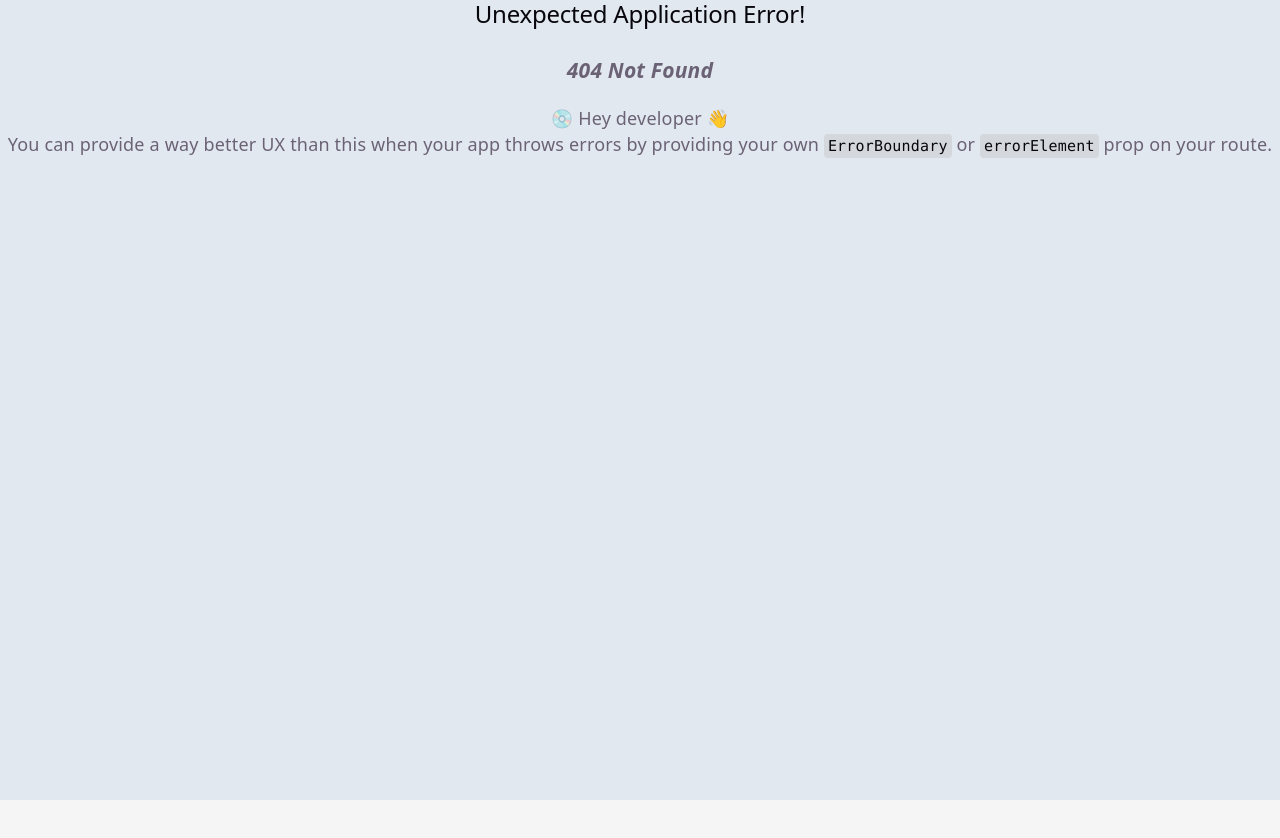
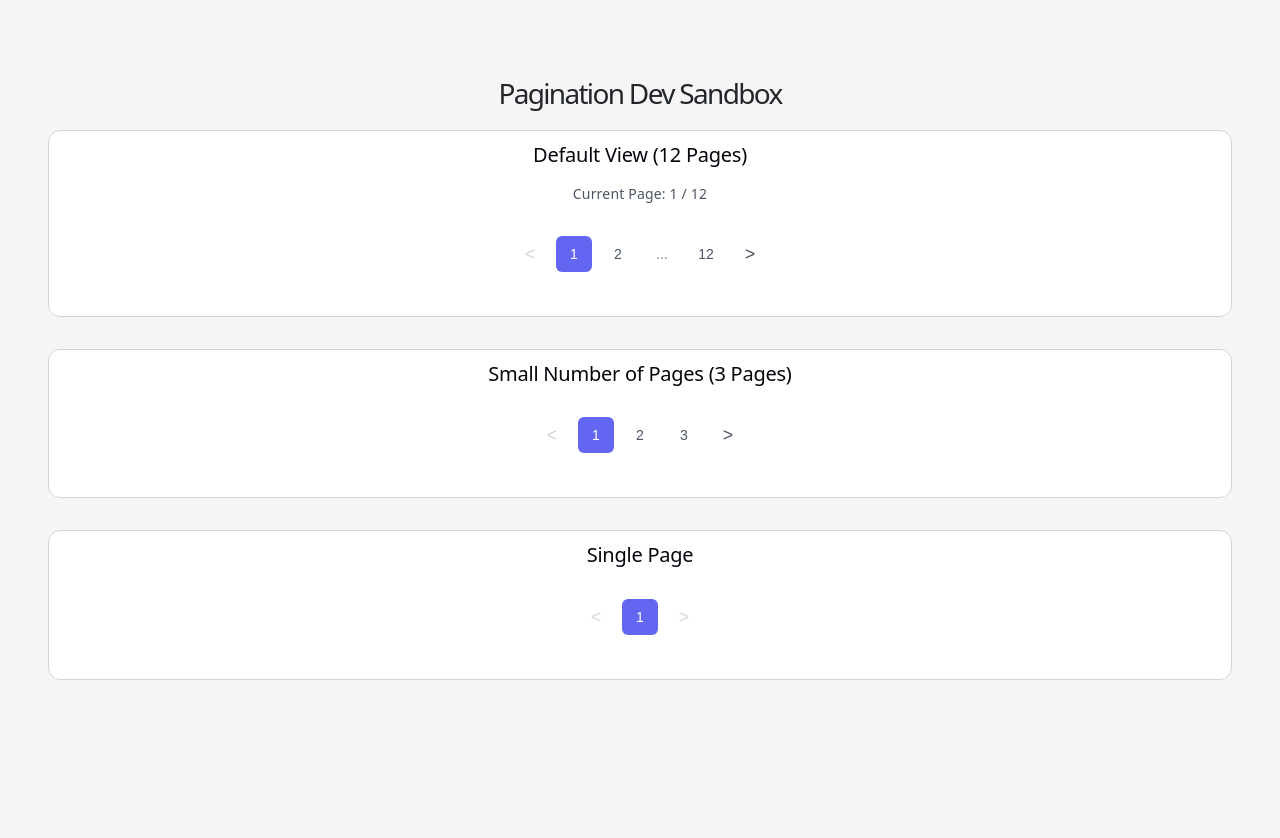
Before and after one commit to goorm-syncode/web-ide-frontend, a React (Vite) app: page /dev/pagination in a window 1280 px wide. Before the commit this address had no page. Shown: the top 838 px of the page. Before the commit the page ends 800 px from the top, so only its background shows below. Built offline with nearby package versions, Linux system fonts and the light colour scheme.

Commit message:
feat: implement reusable Pagination component and add to dev sandbox router

```diff
--- /dev/null
+++ b/src/components/common/Pagination.jsx
@@ -0,0 +1,112 @@
+import React from 'react';
+import '../../styles/components/Pagination.css';
+
+const Pagination = ({
+  currentPage = 1,
+  totalPages = 1,
+  onPageChange,
+  className = '',
+}) => {
+  const isFirstPage = currentPage === 1;
+  const isLastPage = currentPage === totalPages;
+
+  const handlePrev = () => {
+    if (!isFirstPage) {
+      onPageChange(currentPage - 1);
+    }
+  };
+
+  const handleNext = () => {
+    if (!isLastPage) {
+      onPageChange(currentPage + 1);
+    }
+  };
+
+  const renderPageNumbers = () => {
+    const pages = [];
+    const maxVisiblePages = 5;
+
+    if (totalPages <= maxVisiblePages) {
+      for (let i = 1; i <= totalPages; i++) {
+        pages.push(i);
+      }
+    } else {
+      // Always show first
+      pages.push(1);
+
+      if (currentPage > 3) {
+        pages.push('...');
+      }
+
+      // Show neighbors
+      const start = Math.max(2, currentPage - 1);
+      const end = Math.min(totalPages - 1, currentPage + 1);
+
+      for (let i = start; i <= end; i++) {
+        if (!pages.includes(i)) {
+          pages.push(i);
+        }
+      }
+
+      if (currentPage < totalPages - 2) {
+        if (!pages.includes('...')) {
+          pages.push('...');
+        }
+      }
+
+      // Always show last
+      if (!pages.includes(totalPages)) {
+        pages.push(totalPages);
+      }
+    }
+
+    return pages.map((page, index) => {
+      if (page === '...') {
+        return (
+          <span key={`ellipsis-${index}`} className="pagination-ellipsis">
+            ...
+          </span>
+        );
+      }
+
+      return (
+        <button
+          key={page}
+          className={`pagination-item ${currentPage === page ? 'active' : ''}`}
+          onClick={() => onPageChange(page)}
+          aria-current={currentPage === page ? 'page' : undefined}
+        >
+          {page}
+        </button>
+      );
+    });
+  };
+
+  if (totalPages <= 0) return null;
+
+  return (
+    <nav className={`pagination ${className}`} aria-label="Pagination Navigation">
+      <button
+        className="pagination-item pagination-arrow"
+        onClick={handlePrev}
+        disabled={isFirstPage}
+        aria-label="Go to previous page"
+      >
+        &lt;
+      </button>
+
+      {renderPageNumbers()}
+
+      <button
+        className="pagination-item pagination-arrow"
+        onClick={handleNext}
+        disabled={isLastPage}
+        aria-label="Go to next page"
+      >
+        &gt;
+      </button>
+    </nav>
+  );
+};
+
+export default Pagination;
--- /dev/null
+++ b/src/pages/dev/DevPaginationPage.jsx
@@ -0,0 +1,48 @@
+import React, { useState } from 'react';
+import Pagination from '../../components/common/Pagination';
+import Card from '../../components/common/Card';
+
+const DevPaginationPage = () => {
+  const [currentPage, setCurrentPage] = useState(1);
+  const itemsPerPage = 6;
+  const totalItems = 72; // 12 pages
+  const totalPages = Math.ceil(totalItems / itemsPerPage);
+
+  const handlePageChange = (page) => {
+    setCurrentPage(page);
+    console.log(`Page changed to: ${page}`);
+  };
+
+  return (
+    <div style={{ padding: '48px', backgroundColor: '#f5f5f5', minHeight: '100vh' }}>
+      <h1 style={{ marginBottom: '24px', fontSize: '28px', color: '#22262b' }}>
+        Pagination Dev Sandbox
+      </h1>
+
+      <Card>
+        <h2 style={{ marginBottom: '16px', fontSize: '20px' }}>Default View (12 Pages)</h2>
+        <p style={{ marginBottom: '24px', color: '#4b5563' }}>
+          Current Page: {currentPage} / {totalPages}
+        </p>
+
+        <Pagination
+          currentPage={currentPage}
+          totalPages={totalPages}
+          onPageChange={handlePageChange}
+        />
+      </Card>
+
+      <Card style={{ marginTop: '32px' }}>
+        <h2 style={{ marginBottom: '16px', fontSize: '20px' }}>Small Number of Pages (3 Pages)</h2>
+        <Pagination currentPage={1} totalPages={3} onPageChange={(p) => console.log(p)} />
+      </Card>
+
+      <Card style={{ marginTop: '32px' }}>
+        <h2 style={{ marginBottom: '16px', fontSize: '20px' }}>Single Page</h2>
+        <Pagination currentPage={1} totalPages={1} onPageChange={(p) => console.log(p)} />
+      </Card>
+    </div>
+  );
+};
+
+export default DevPaginationPage;
--- a/src/router/index.jsx
+++ b/src/router/index.jsx
@@ -14,6 +14,7 @@ import DevProblemCardPage from '../pages/dev/DevProblemCardPage';
 import DevLoginPage from '../pages/dev/LoginPage';
 import DevProblemListPage from '../pages/dev/DevProblemListPage';
 import DevExecutionResultPage from '../pages/dev/DevExecutionResultPage';
+import DevPaginationPage from '../pages/dev/DevPaginationPage';
 
 const router = createBrowserRouter([
   {
@@ -76,6 +77,10 @@ const router = createBrowserRouter([
     path: '/dev/execution-result',
     element: <DevExecutionResultPage />,
   },
+  {
+    path: '/dev/pagination',
+    element: <DevPaginationPage />,
+  },
 ]);
 
 export default router;
--- /dev/null
+++ b/src/styles/components/Pagination.css
@@ -0,0 +1,56 @@
+.pagination {
+  display: flex;
+  align-items: center;
+  justify-content: center;
+  gap: 8px;
+  margin: 32px 0;
+  user-select: none;
+}
+
+.pagination-item {
+  display: flex;
+  align-items: center;
+  justify-content: center;
+  min-width: 36px;
+  height: 36px;
+  padding: 0 6px;
+  border-radius: 6px;
+  font-size: 14px;
+  font-weight: 500;
+  color: #4b5563;
+  background-color: transparent;
+  border: 1px solid transparent;
+  cursor: pointer;
+  transition: all 0.2s ease-in-out;
+}
+
+.pagination-item:hover:not(.active):not(:disabled) {
+  background-color: #f3f4f6;
+  color: #22262b;
+}
+
+.pagination-item.active {
+  background-color: #6366f1;
+  color: #ffffff;
+}
+
+.pagination-item:disabled {
+  color: #d1d5db;
+  cursor: not-allowed;
+}
+
+.pagination-ellipsis {
+  display: flex;
+  align-items: center;
+  justify-content: center;
+  width: 36px;
+  height: 36px;
+  color: #8b95a1;
+  font-size: 14px;
+}
+
+/* Arrow handles */
+.pagination-arrow {
+  font-size: 18px;
+  line-height: 1;
+}
```
